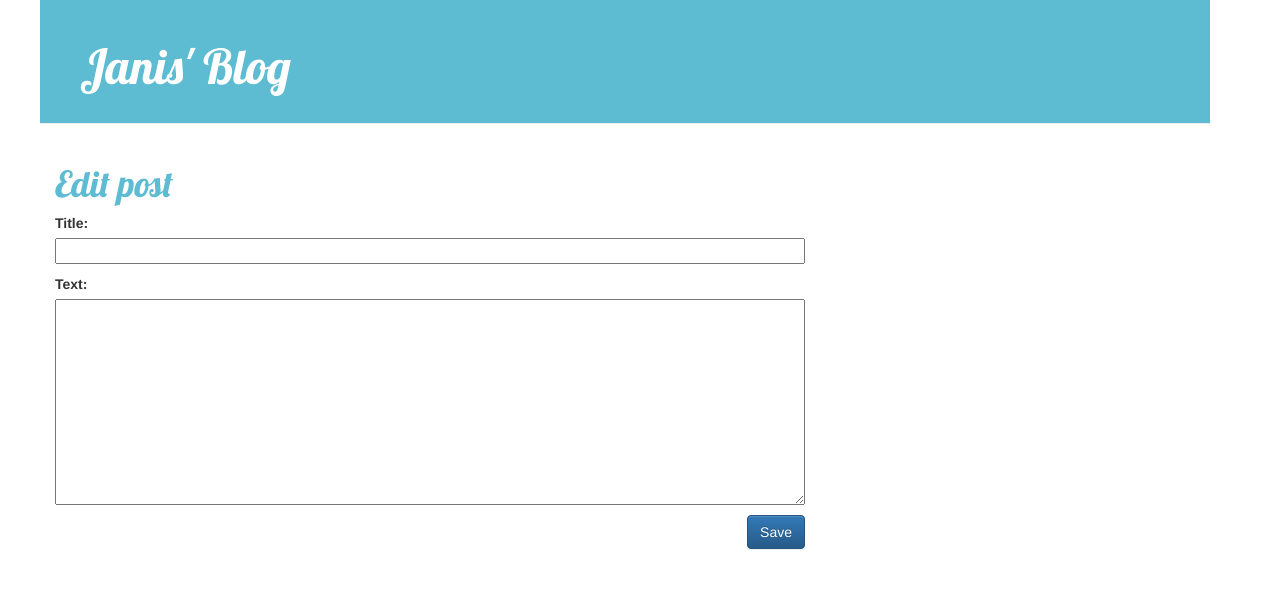
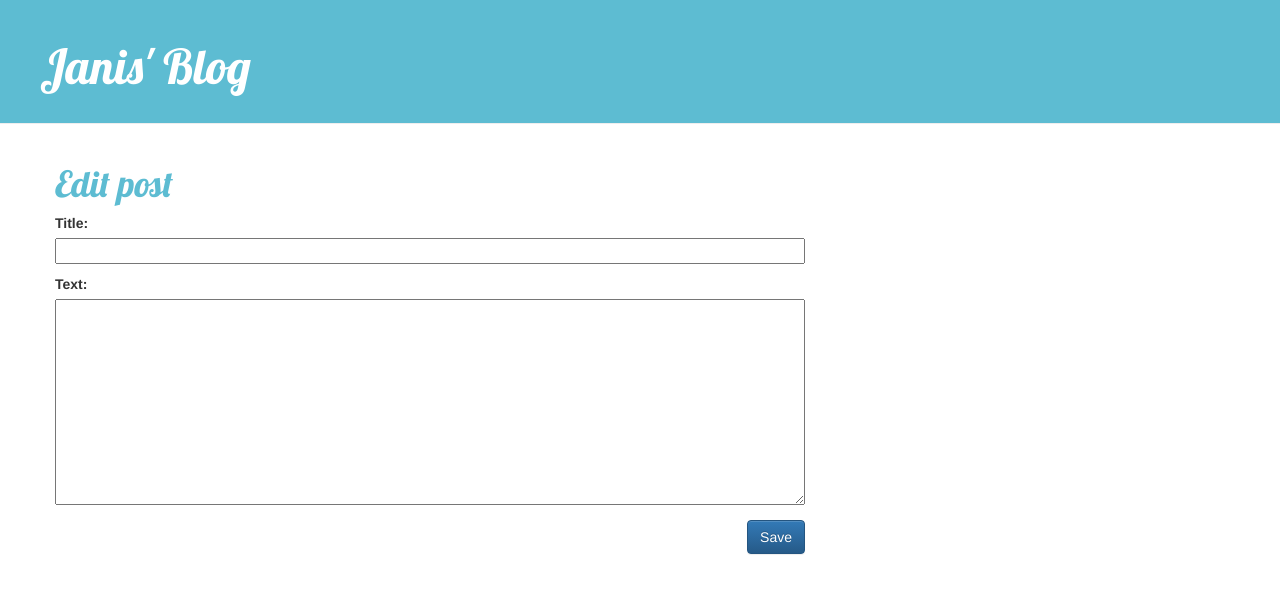
Before and after one commit to janisvillarroel/my-first-blog, a Django app: page /post/new/ in a window 1280 px wide. Shown: the top 594 px of the page. Run offline with Django 3.2, Linux system fonts and the light colour scheme; some libraries are stand-ins or nearby versions.

Commit message:
Putting some little things

```diff
--- a/blog/templates/blog/base.html
+++ b/blog/templates/blog/base.html
@@ -1,5 +1,5 @@
 {% load staticfiles %}
-<html>
+<!DOCTYPE html>
     <head>
         <title>Janis' blog</title>
         <link rel="stylesheet" href="//maxcdn.bootstrapcdn.com/bootstrap/3.2.0/css/bootstrap.min.css">
@@ -8,16 +8,14 @@
         <link href="//fonts.googleapis.com/css?family=Lobster&subset=latin,latin-ext" rel="stylesheet" type="text/css">
     </head>
     <body>
-
+        <header>
+            <div class="page-header">
+            {% if user.is_authenticated %}
+                <a href="{% url 'post_new' %}" class="top-menu"><span class="glyphicon glyphicon-plus"></span></a>
+            {% endif %}
+            <h1><a href="/">Janis' Blog</a></h1>
+       </header>
        <div class="content container">
-            <div class="row">
-                <div class="page-header">
-                {% if user.is_authenticated %}
-                    <a href="{% url 'post_new' %}" class="top-menu"><span class="glyphicon glyphicon-plus"></span></a>
-                {% endif %}
-                <h1><a href="/">Janis' Blog</a></h1>
-                </div>
-            </div>
             <div class="row">
                 <div class="col-md-8">
                     {% block content %}
```
